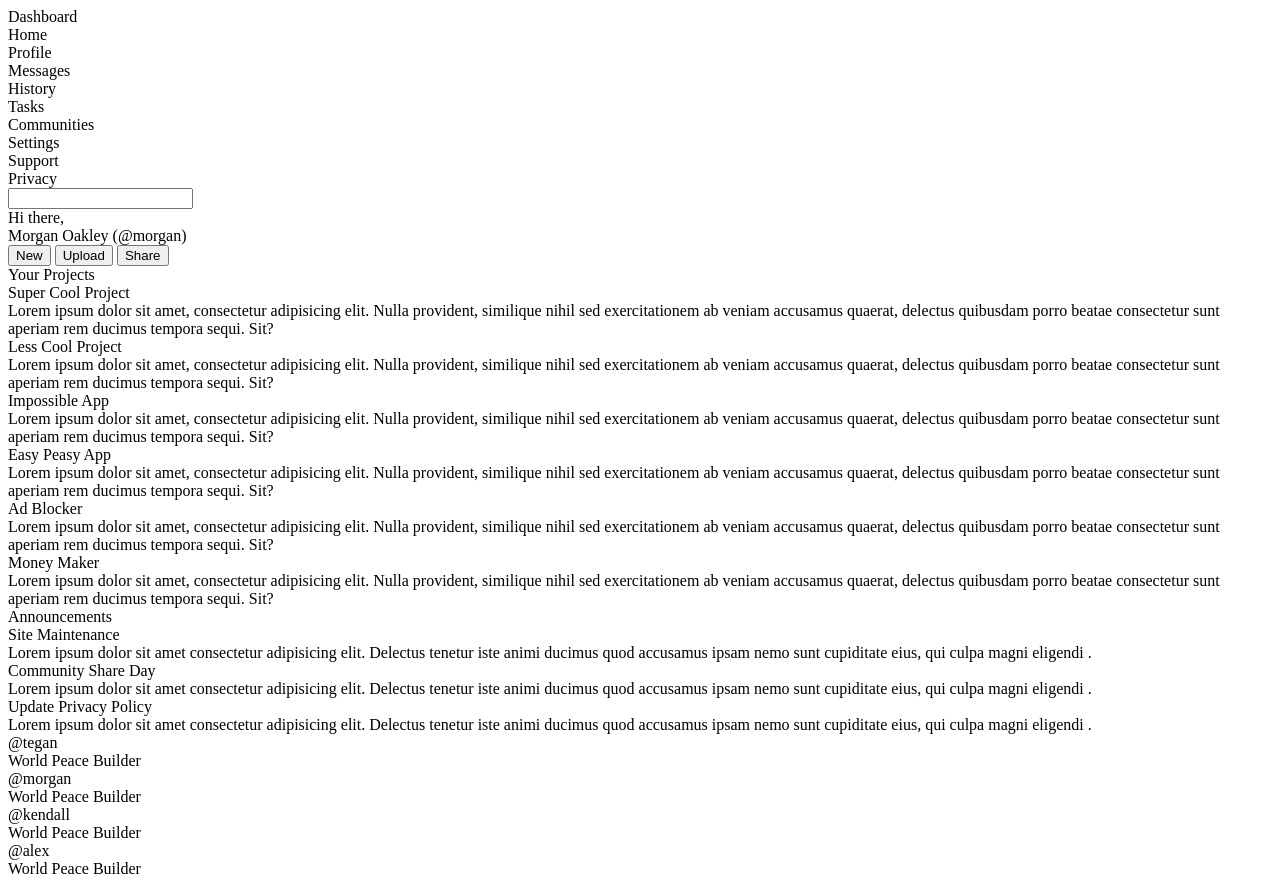
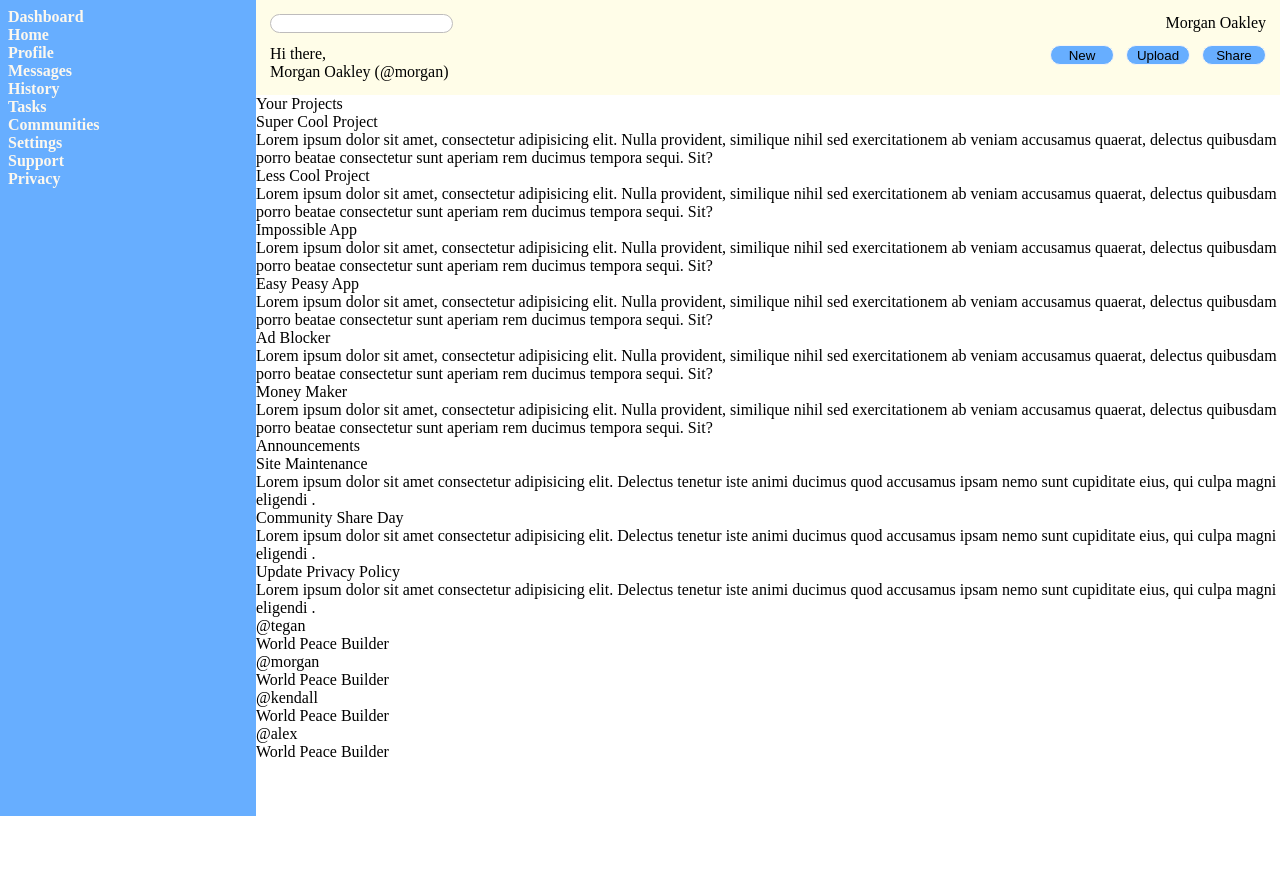
Before and after one commit to majorux/admin-dashboard, a plain HTML site: page index.html in a window 1280 px wide. After the commit the page ends 816 px from the top, so only its background shows below. Drawn offline with Linux system fonts and the light colour scheme.

Commit message:
add css styles to the header and sidebar

```diff
--- a/index.html
+++ b/index.html
@@ -25,7 +25,7 @@
       <div class="header">
         <div class="first-header">
           <input>
-          <div id="profile-text"></div>
+          <div id="profile-text">Morgan Oakley</div>
         </div>
         <div class="second-header">
           <div class="intro">
@@ -105,7 +105,6 @@
             </div>
           </div>
         </div>
-
       </div>
     </div>
   </div>
--- a/style.css
+++ b/style.css
@@ -1,4 +1,52 @@
+body{
+  margin: 0;
+}
 .container{
   display: grid;
-  grid-template:1fr 4fr;
+  grid-template-columns:1fr 4fr;
+  grid-template-rows: 1fr;
+  height: 100%;
 }
+.sidebar{
+  background-color: rgb(103, 174, 255);
+  grid-column: 1 / 2;
+  grid-row: 1 / -1;
+  color: rgb(253, 248, 238);
+  font-weight: 800;
+  padding: 8px;
+  height: 100vh;
+}
+
+.header{
+  background-color: rgb(255, 253, 232);
+  padding: 8px;
+  display: flex;
+  flex-direction: column;
+}
+input{
+  border-radius: 9em;
+  border: 1px solid rgb(190, 188, 188);
+}
+.first-header{
+  display: flex;
+  justify-content: space-between;
+  margin: 6px;
+}
+.second-header{
+  display: flex;
+  justify-content: space-between;
+  margin: 6px;
+}
+
+.button{
+  display: flex;
+  padding-bottom: -10px;
+  gap: 12px;
+}
+button{
+  width: 4rem;
+  height: 20px;
+  background-color: rgb(103, 174, 255);
+  border: 1px solid whitesmoke;
+  border-radius: 12em;
+}
```
